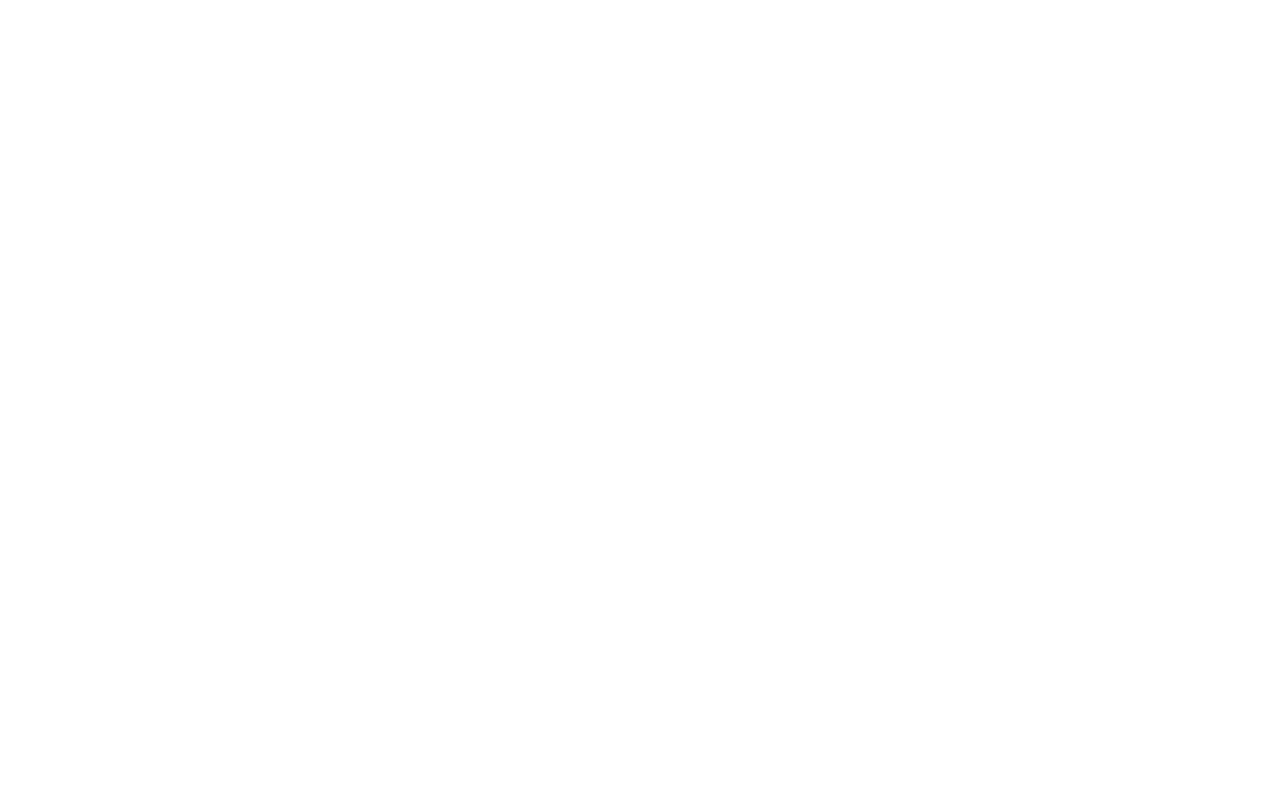
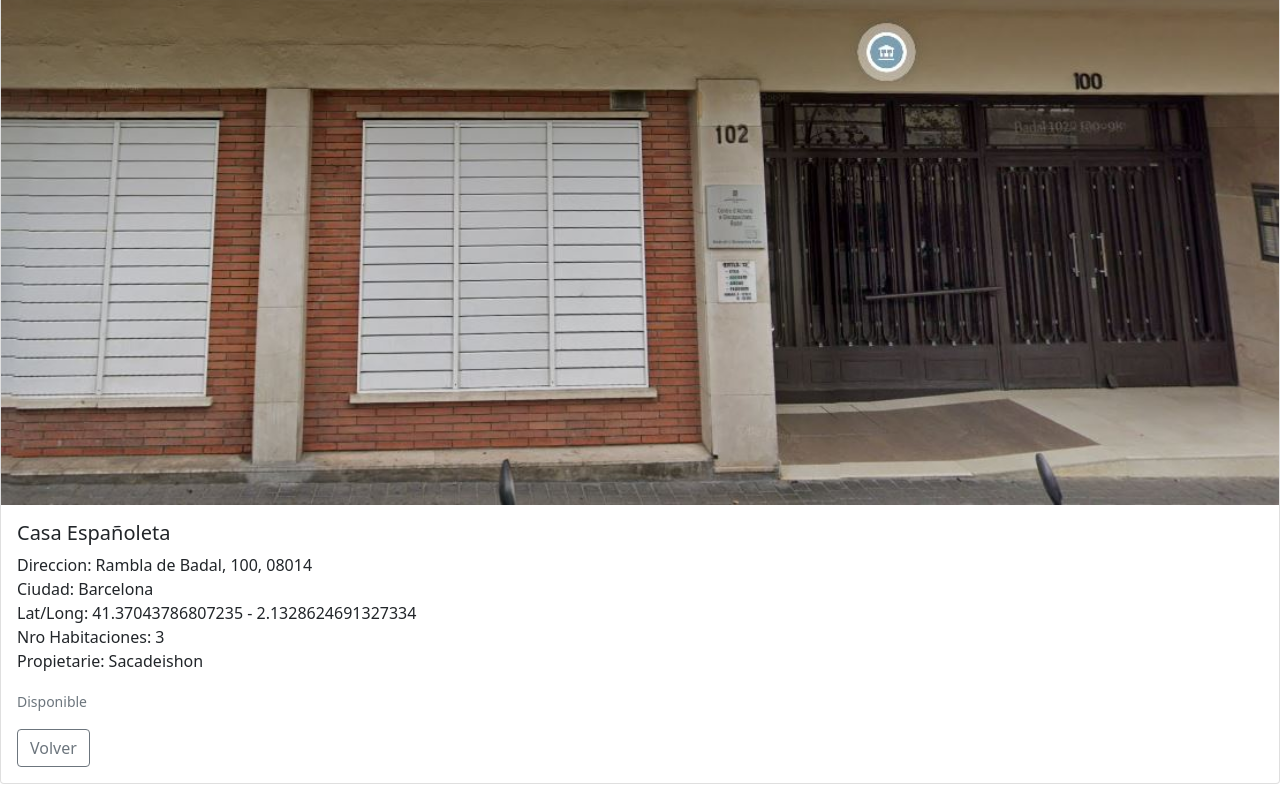
Before and after one commit to jimenahernando/angularDeployFirebase, an Angular app: page /details/1 in a window 1280 px wide. Shown: the part 555-1355 px from the top of the page. Before the commit the page ends 800 px from the top, so only its background shows below. Built offline with nearby package versions, Linux system fonts and the light colour scheme.

Commit message:
Detalle de cada card

```diff
--- a/src/app/components/property-details/property-details.component.html
+++ b/src/app/components/property-details/property-details.component.html
@@ -1 +1,15 @@
-<p>property-details works!</p>
+<div class="card mb-3">
+    <img [src]="property?.foto" class="card-img-top img-fluid" [alt]="property?.titulo">
+    <div class="card-body">
+        <h5 class="card-title">{{property?.titulo}}</h5>
+        <ul class="list-unstyled">
+            <li>Direccion: {{property?.direccion}}</li>
+            <li>Ciudad: {{property?.ciudad}}</li>
+            <li>Lat/Long: {{property?.latitud}} - {{property?.longitud}}</li>
+            <li>Nro Habitaciones: {{property?.numeroHabitaciones}}</li>
+            <li>Propietarie: {{property?.propietario}}</li>
+        </ul>
+        <p class="card-text"><small class="text-muted">{{property?.disponibilidad ? 'Disponible' : 'No Disponible' }}</small></p>
+        <a href="#" class="btn btn-outline-secondary" [routerLink]="['/home']">Volver</a>
+    </div>
+</div>
--- a/src/app/components/property-details/property-details.component.ts
+++ b/src/app/components/property-details/property-details.component.ts
@@ -1,4 +1,7 @@
 import { Component, OnInit } from '@angular/core';
+import { ActivatedRoute } from '@angular/router';
+import { Property } from 'src/app/interfaces/property.interface';
+import { PropertiesService } from 'src/app/services/properties.service';
 
 @Component({
   selector: 'app-property-details',
@@ -7,9 +10,17 @@
 })
 export class PropertyDetailsComponent implements OnInit {
 
-  constructor() { }
+  property: Property | undefined;
+
+  constructor(
+    private activatedRoute: ActivatedRoute,
+    private propertiesService:PropertiesService) { }
 
   ngOnInit(): void {
+    this.activatedRoute.params?.subscribe(params => {
+      const id= Number(params.idProperty);
+      this.property = this.propertiesService.getById(id);
+    })
   }
 
 }
```
Also changed, not shown: src/assets/images/ramblaBadal100.JPG.
